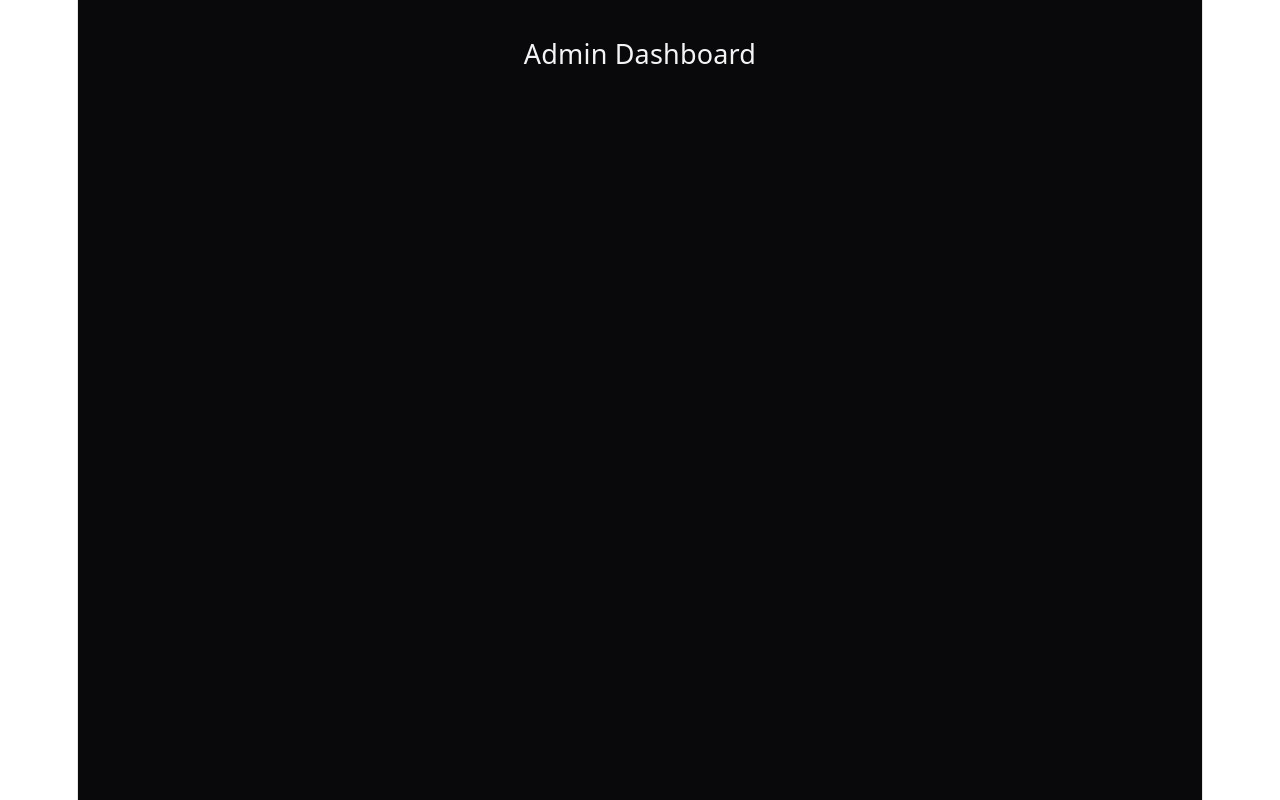
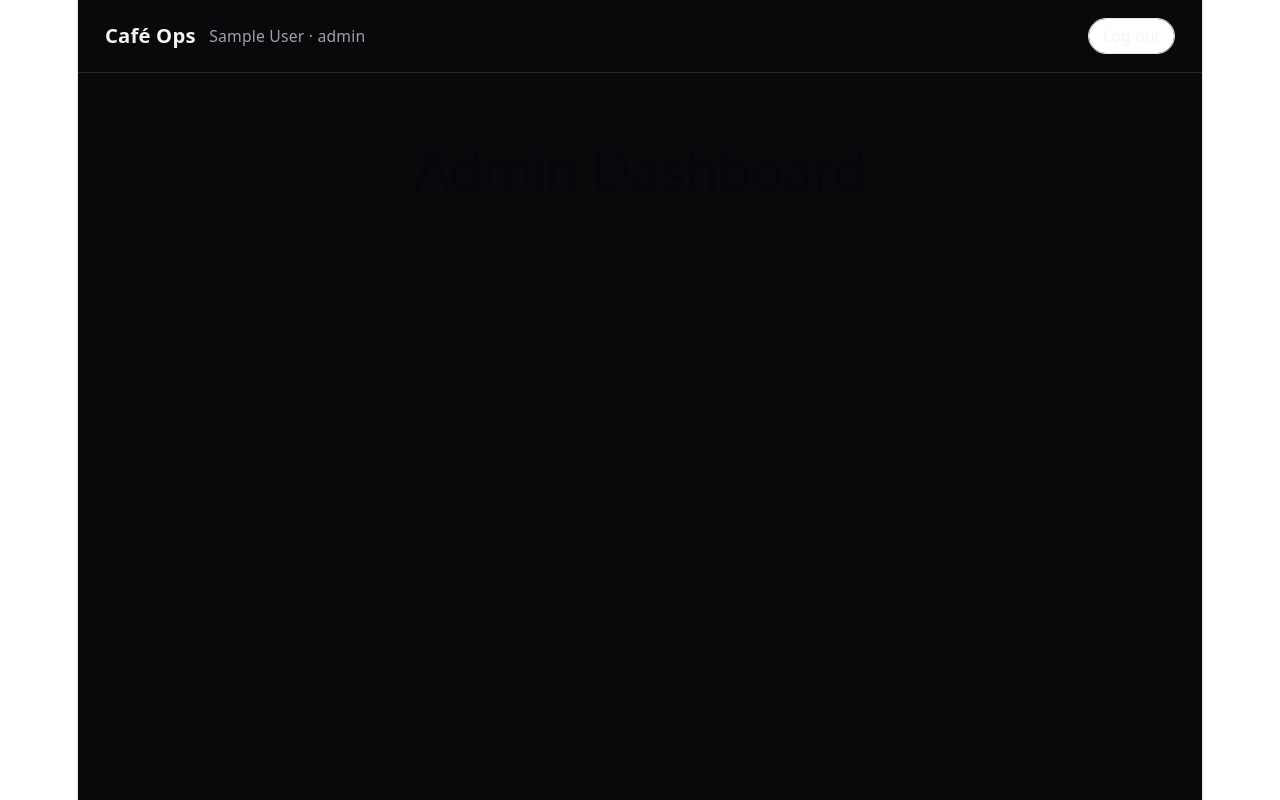
Before and after one commit to M-Khan13/Cafe-opps, a React (Vite) app in the folder client/: page /admin in a window 1280 px wide. Built offline with nearby package versions, Linux system fonts and the light colour scheme; sample sign-in values are in the browser's storage.

Commit message:
feat: added the logout button

```diff
--- /dev/null
+++ b/client/src/components/Layout.jsx
@@ -0,0 +1,35 @@
+import { useNavigate } from 'react-router-dom'
+import { Button } from '@/components/ui/button'
+
+function Layout({ children }) {
+  const navigate = useNavigate()
+  const userRaw = localStorage.getItem('user')
+  const user = userRaw ? JSON.parse(userRaw) : null
+
+  function handleLogout() {
+    localStorage.removeItem('token')
+    localStorage.removeItem('user')
+    navigate('/login')
+  }
+
+  return (
+    <div className="min-h-screen">
+      <header className="flex items-center justify-between border-b border-zinc-800 px-6 py-4">
+        <div className="flex items-center gap-3">
+          <span className="text-lg font-semibold">Café Ops</span>
+          {user && (
+            <span className="text-sm text-zinc-400">
+              {user.name} · {user.role}
+            </span>
+          )}
+        </div>
+        <Button variant="outline" size="sm" onClick={handleLogout}>
+          Log out
+        </Button>
+      </header>
+      <main className="p-6">{children}</main>
+    </div>
+  )
+}
+
+export default Layout
--- a/client/src/pages/AdminDashboard.jsx
+++ b/client/src/pages/AdminDashboard.jsx
@@ -1,5 +1,11 @@
+import Layout from '@/components/Layout'
+
 function AdminDashboard() {
-  return <div className="p-8 text-2xl">Admin Dashboard</div>
+  return (
+    <Layout>
+      <h1 className="text-2xl font-bold">Admin Dashboard</h1>
+    </Layout>
+  )
 }
 
 export default AdminDashboard
--- a/client/src/pages/StaffDashboard.jsx
+++ b/client/src/pages/StaffDashboard.jsx
@@ -1,5 +1,11 @@
+import Layout from '@/components/Layout'
+
 function StaffDashboard() {
-  return <div className="p-8 text-2xl">Staff Dashboard</div>
+  return (
+    <Layout>
+      <h1 className="text-2xl font-bold">Staff Dashboard</h1>
+    </Layout>
+  )
 }
 
 export default StaffDashboard
```
